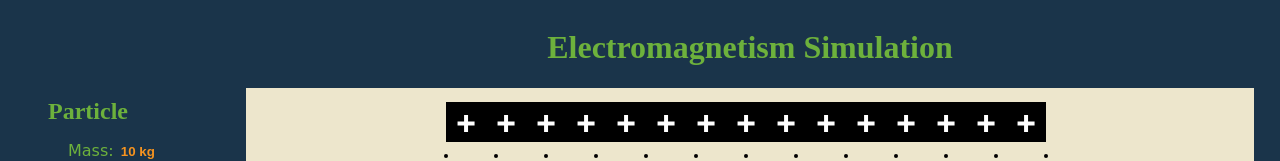
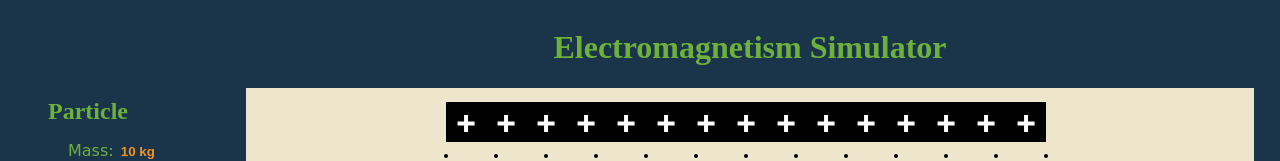
Before and after one commit to Aliqyan/ICS4U, a plain HTML site: page Physics ISP/index.html in a window 1280 px wide. Shown: the top 161 px of the page. Drawn offline with Linux system fonts and the light colour scheme.

Commit message:
Finished

```diff
--- a/Physics ISP/index.html
+++ b/Physics ISP/index.html
@@ -72,7 +72,7 @@
 
       </div>
       <div id = "simulation">
-        <h1> Electromagnetism Simulation </h1>
+        <h1> Electromagnetism Simulator </h1>
 
         <canvas width="1008" height="568" id = "myCanvas"></canvas>
         <div id = "info">
```
